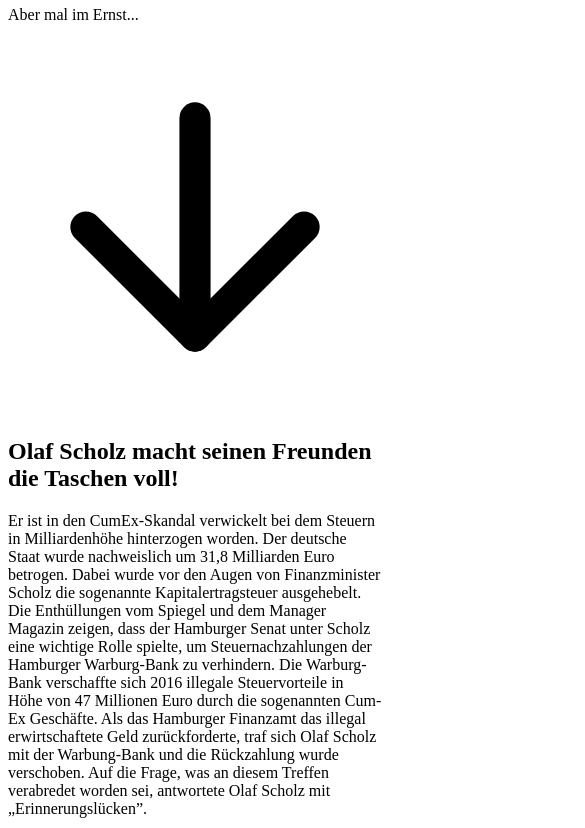
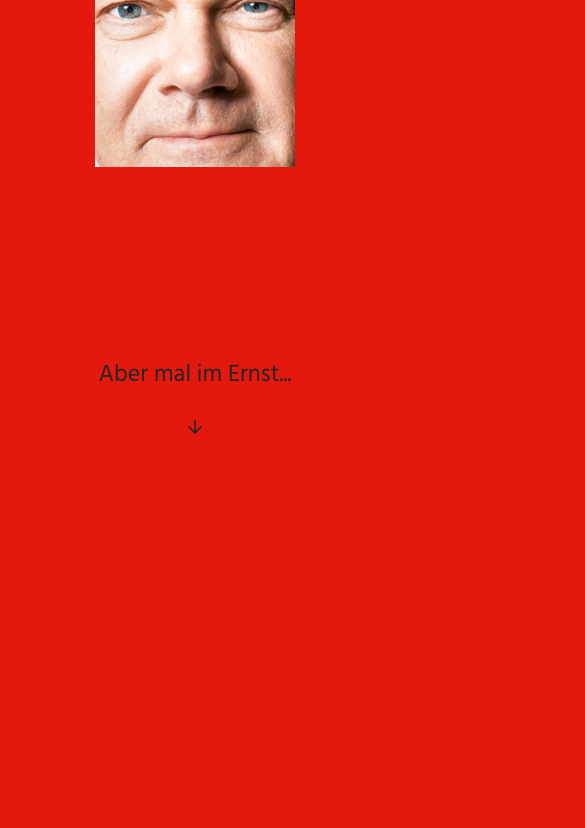
Before and after one commit to TheOnlySilas/Olaf-Cube, a plain HTML site: page index.html in a window 390 px wide. Shown: the part 397-1225 px from the top of the page, 585 px wide, since content can reach past the window. After the commit the page ends 844 px from the top, so only its background shows below. Drawn offline with Linux system fonts and the light colour scheme.

Commit message:
vorher übersehene Probleme mit dem Path

```diff
--- a/assets/css/olafcube.css
+++ b/assets/css/olafcube.css
@@ -102,12 +102,12 @@
     background-size: cover;
     background-position: center;
 }
-.front  { transform: rotateY(  0deg) translateZ(100px); background-image: url(../assets/Scholz\ Cube\ front.png); }
-.back   { transform: rotateY(180deg) translateZ(100px); background-image: url(../assets/Scholz\ Cube\ front.png); }
-.right  { transform: rotateY( 90deg) translateZ(100px); background-image: url(../assets/Scholz\ Cube\ front.png); }
-.left   { transform: rotateY(-90deg) translateZ(100px); background-image: url(../assets/Scholz\ Cube\ front.png); }
-.top    { transform: rotateX( 90deg) translateZ(100px); background-image: url(../assets/Scholz\ Cube\ front.png); }
-.bottom { transform: rotateX(-90deg) translateZ(100px); background-image: url(../assets/Scholz\ Cube\ front.png); }
+.front  { transform: rotateY(  0deg) translateZ(100px); background-image: url(../Scholz\ Cube\ front.png); }
+.back   { transform: rotateY(180deg) translateZ(100px); background-image: url(../Scholz\ Cube\ front.png); }
+.right  { transform: rotateY( 90deg) translateZ(100px); background-image: url(../Scholz\ Cube\ front.png); }
+.left   { transform: rotateY(-90deg) translateZ(100px); background-image: url(../Scholz\ Cube\ front.png); }
+.top    { transform: rotateX( 90deg) translateZ(100px); background-image: url(../Scholz\ Cube\ front.png); }
+.bottom { transform: rotateX(-90deg) translateZ(100px); background-image: url(../Scholz\ Cube\ front.png); }
 
 .olaf-cube-text {
     position: absolute;
@@ -207,14 +207,14 @@
 
 @font-face {
     font-family: "Gilroy";
-    src: url(../assets/fonts/Gilroy-BlackItalic.otf);
+    src: url(../fonts/Gilroy-BlackItalic.otf);
     font-weight:600;
     font-style: italic;
 }
 
 @font-face {
     font-family: "Hind";
-    src: url(../assets/fonts/Hind-Regular.ttf);
+    src: url(../fonts/Hind-Regular.ttf);
     font-weight: normal;
     font-style: normal;
 }
@@ -239,7 +239,7 @@
 
     }
     p {
-        font-size: 2em;
+        font-size: 1.5em;
     }
     .info-text {
         max-width: 100%;
--- a/index.html
+++ b/index.html
@@ -2,7 +2,7 @@
 <html xmlns="http://www.w3.org/1999/xhtml">
 <head>
     <title>OLAF CUBE VOR GTA VI</title>
-    <link rel="stylesheet" href="css/styles.css">
+    <link rel="stylesheet" href="assets/css/olafcube.css">
     <style>
 
     </style>
```
